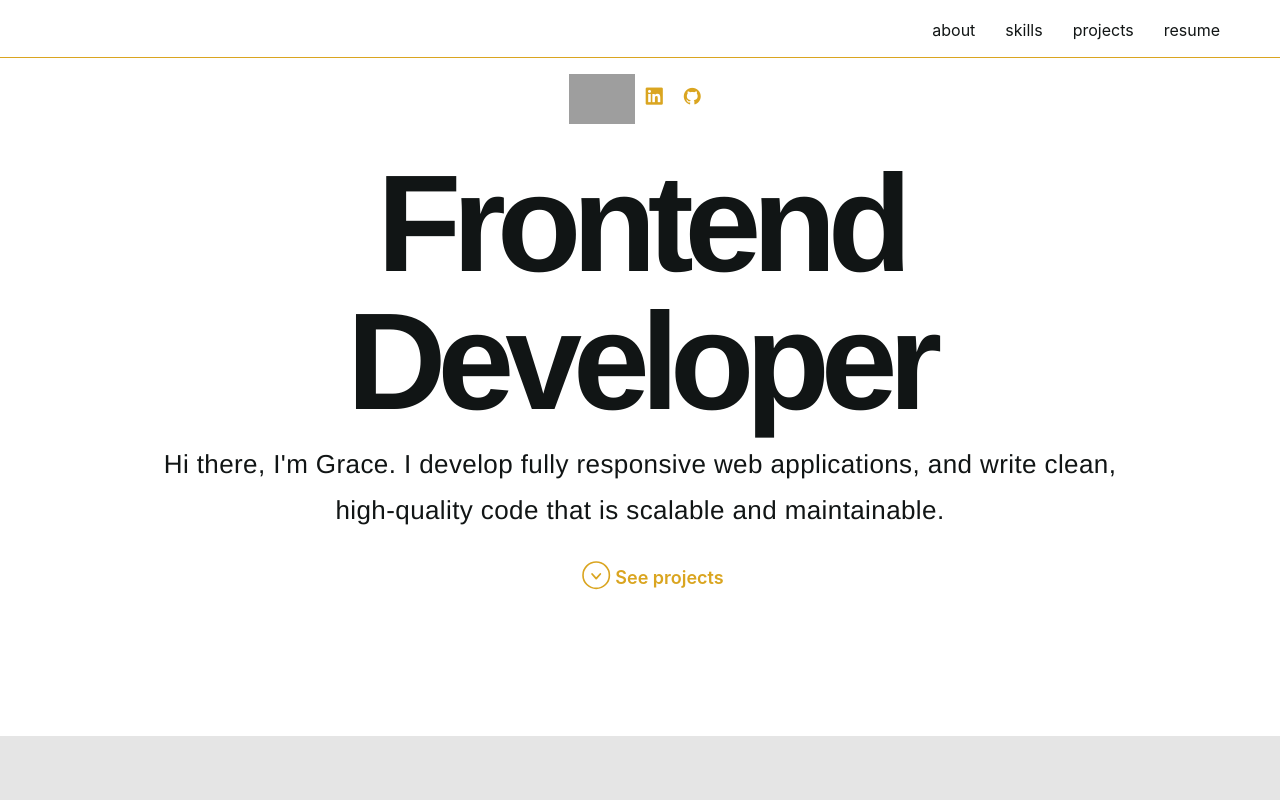
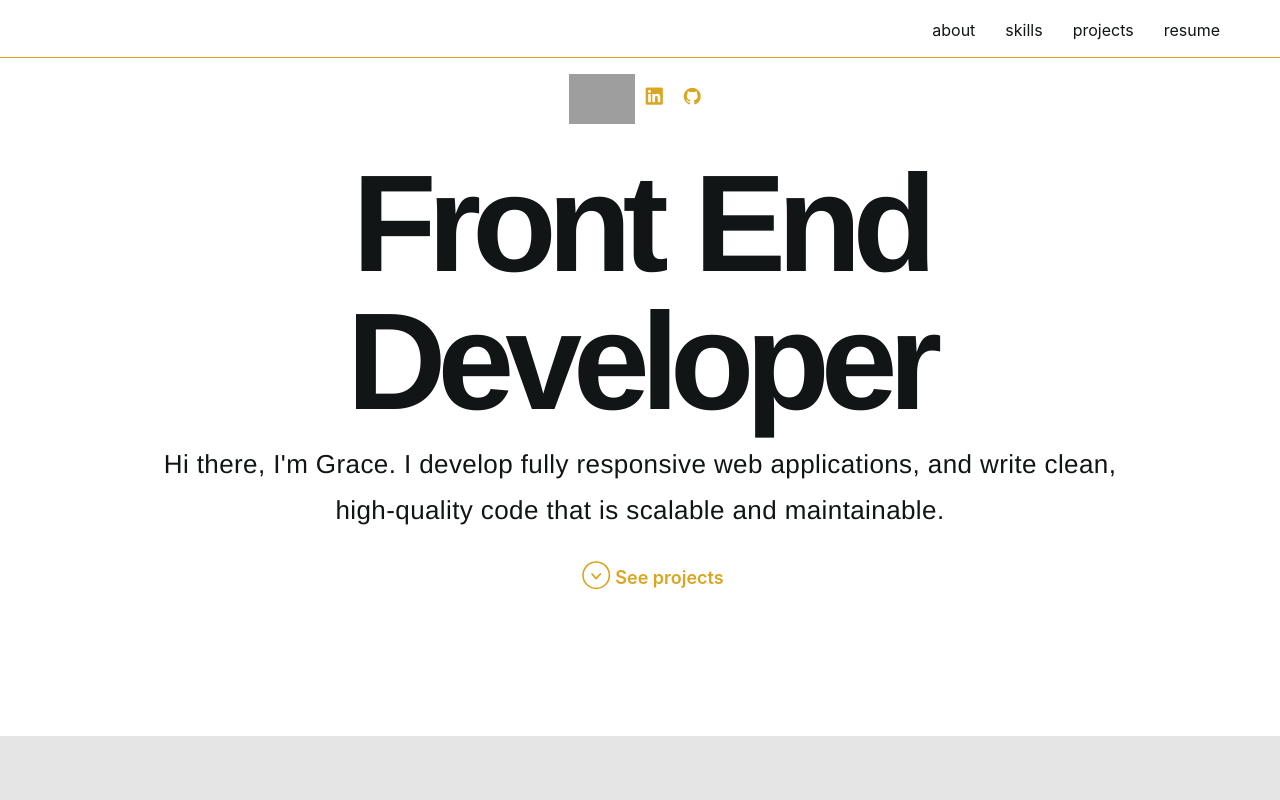
Before and after one commit to gracebodur/mgbportfolio, a React (Create React App) app: page / in a window 1280 px wide. Shown: the top 800 px of the page. Built offline with nearby package versions, Linux system fonts and the light colour scheme; grey boxes are pictures that could not be loaded.

Commit message:
Fix typo

```diff
--- a/src/components/Intro/Intro.js
+++ b/src/components/Intro/Intro.js
@@ -3,7 +3,7 @@ import './Intro.css'
 const Intro = () => {
     return (
         <section className='intro'>
-            <h1 className='intro-title'>Frontend Developer</h1>
+            <h1 className='intro-title'>Front End Developer</h1>
             <h4 className='intro-text'>Hi there, I'm Grace. I develop fully responsive web applications, and write clean, high-quality code that is scalable and maintainable.</h4>
             <div className='intro-actions'>
                 <a href='#projects' className='intro-link' alt='project link'>
```
Also changed, not shown: 1 other file (tests, documents, lock files or other folders).
